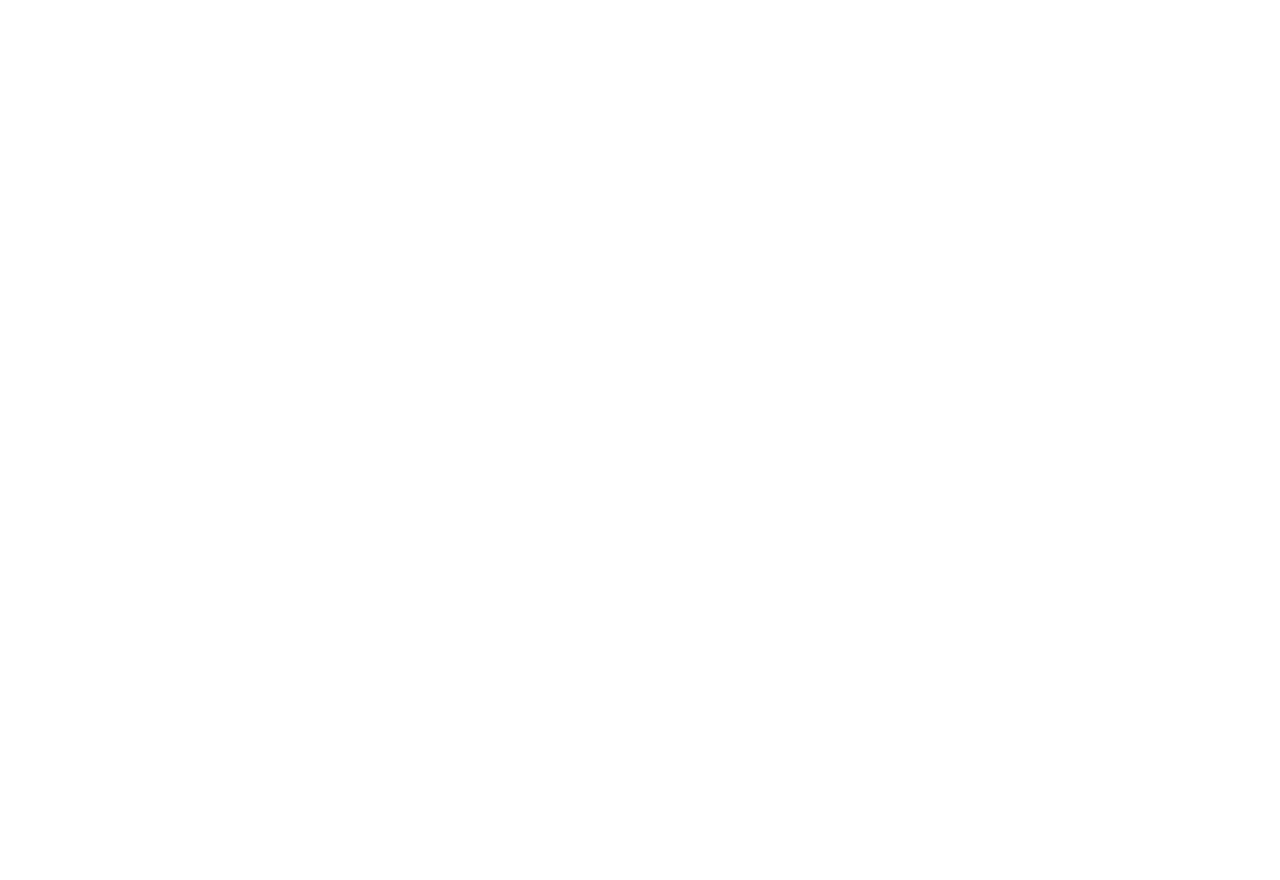
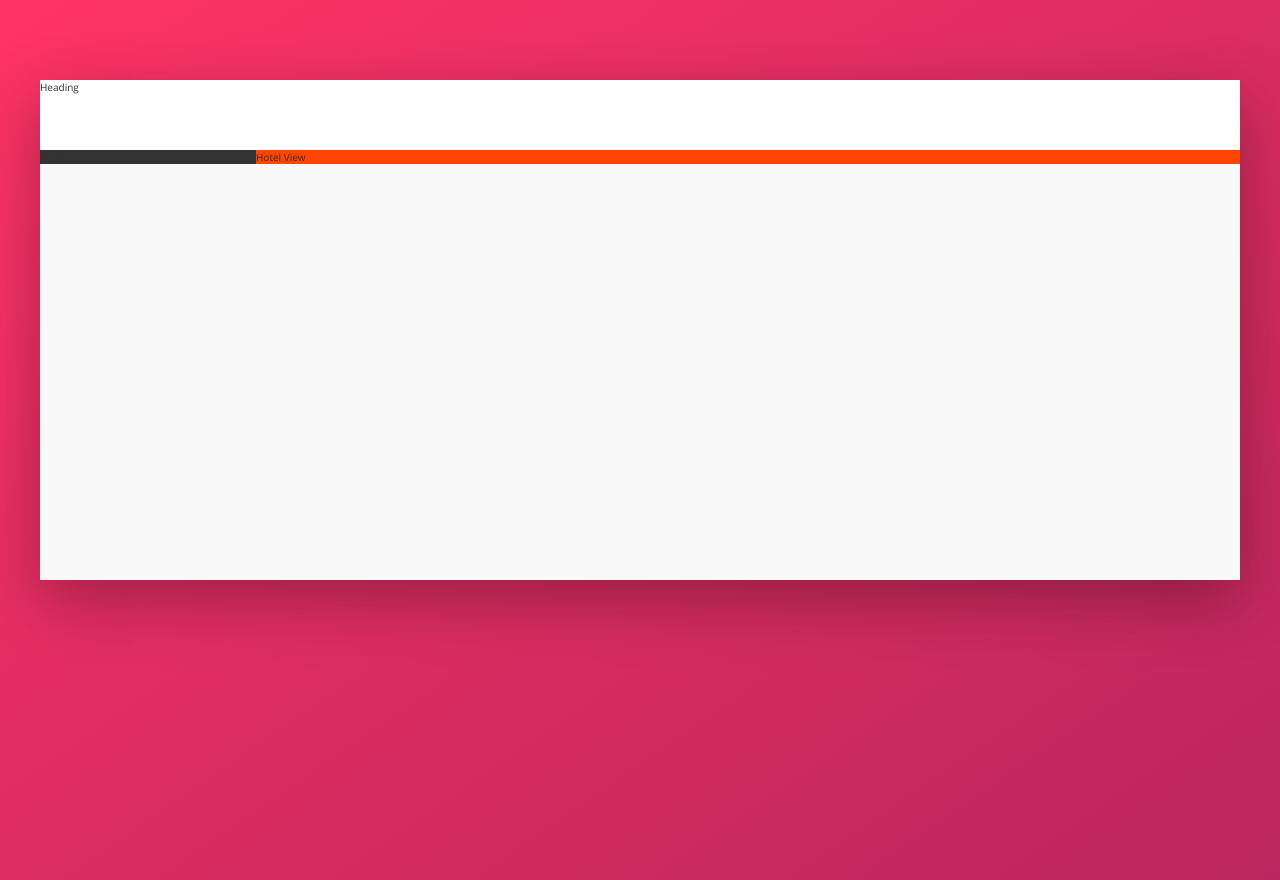
Before and after one commit to SouravCodes101/Trillo, a website: page index.html in a window 1280 px wide. Before the commit the page ends 800 px from the top, so only its background shows below. Drawn offline with nearby package versions, Linux system fonts and the light colour scheme.

Commit message:
Overall Layout

```diff
--- a/index.html
+++ b/index.html
@@ -5,12 +5,24 @@
         <meta name="viewport" content="width=device-width, initial-scale=1.0">
 
         <link href="https://fonts.googleapis.com/css?family=Open+Sans:300,400,600" rel="stylesheet">
-        <link rel="stylesheet" href="css/style.css">
+        <link rel="stylesheet" href="css/main.css">
         <link rel="shortcut icon" type="image/png" href="img/favicon.png">
 
         <title>trillo &mdash; Your all-in-one booking app</title>
     </head>
     <body>
-
+        <div class="container">
+            <header class="header">
+                Heading
+            </header>
+            <div class="content">
+                <nav class="sidebar">
+                    Navbar
+                </nav>
+                <main class="hotel-view">
+                    Hotel View
+                </main>
+            </div>
+        </div>
     </body>
 </html>
--- /dev/null
+++ b/sass/_base.scss
@@ -0,0 +1,62 @@
+/*
+COLORS
+
+Primary: #eb2f64
+Primary light: #FF3366
+Primary dark: #BA265D
+
+Grey light 1: #faf9f9
+Grey light 2: #f4f2f2
+Grey light 3: #f0eeee
+Grey light 4: #ccc
+
+Grey dark 1: #333
+Grey dark 2: #777
+Grey dark 3: #999
+
+*/
+
+:root {
+  --color-primary: #eb2f64;
+  --color-primary-light: #ff3366;
+  --color-primary-dark: #ba265d;
+
+  --color-grey-light-1: #faf9f9;
+  --color-grey-light-2: #f4f2f2;
+  --color-grey-light-3: #f0eeee;
+  --color-grey-light-4: #ccc;
+
+  --color-grey-dark-1: #333;
+  --color-grey-dark-2: #777;
+  --color-grey-dark-3: #999;
+
+  --shadow-dark: 0 2rem 6rem rgba(0, 0, 0, .3);
+}
+
+* {
+  margin: 0;
+  padding: 0;
+}
+
+*::after,
+*::before {
+    box-sizing: inherit;
+}
+
+html {
+  font-size: 62.5%;
+}
+
+body {
+  font-family: "Open Sans", sans-serif;
+  font-weight: 400;
+  color: #333;
+  background: linear-gradient(
+    to right bottom,
+    var(--color-primary-light),
+    var(--color-primary-dark)
+  );
+  box-sizing: border-box;
+
+  min-height: 100vh;
+}
--- /dev/null
+++ b/sass/_layout.scss
@@ -0,0 +1,29 @@
+.container {
+    max-width: 120rem;
+    margin: 8rem auto;
+    background-color: var( --color-grey-light-1);
+    box-shadow: var(--shadow-dark);
+
+    min-height: 50rem;
+}
+
+.header {
+    height: 7rem;
+    background-color:#fff;
+    border-bottom: var( --color-grey-light-2);
+}
+
+.content {
+    display: flex;
+}
+
+.sidebar {
+    background-color: var(--color-grey-dark-1);
+
+    flex: 0 0 18%;
+}
+
+.hotel-view {
+    background-color: orangered;
+    flex: 1;
+}
--- a/sass/main.scss
+++ b/sass/main.scss
@@ -1,17 +1,3 @@
-/*
-COLORS
-
-Primary: #eb2f64
-Primary light: #FF3366
-Primary dark: #BA265D
-
-Grey light 1: #faf9f9
-Grey light 2: #f4f2f2
-Grey light 3: #f0eeee
-Grey light 4: #ccc
-
-Grey dark 1: #333
-Grey dark 2: #777
-Grey dark 3: #999
-
-*/
+@import "base";
+@import "components";
+@import "layout";
```
Also changed, not shown: css/main.css (added), css/style.css (deleted), sass/_components.scss (added).
